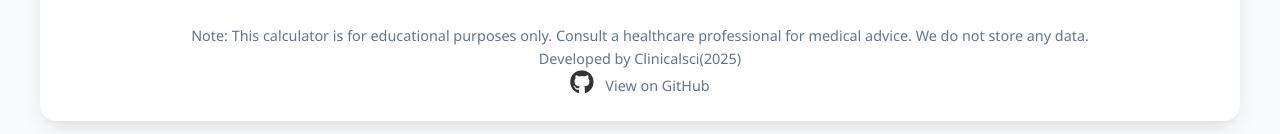
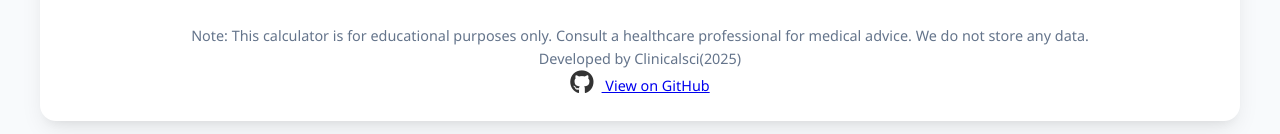
Before and after one commit to s4n7/ldl-calculator, a plain HTML site: page index.html in a window 1280 px wide. Shown: the part 1407-1541 px from the top of the page. Drawn offline with Linux system fonts and the light colour scheme.

Commit message:
Update index.html

```diff
--- a/index.html
+++ b/index.html
@@ -525,10 +525,10 @@
         <footer>
             <p>Note: This calculator is for educational purposes only. Consult a healthcare professional for medical advice. We do not store any data.</p>
             <p class="mt-2"> Developed by Clinicalsci(2025) </p>
-            <p <a href="https://github.com/s4n7/ldl-calculator" target="_blank" rel="noopener noreferrer">
-      <i class="fab fa-github" style="font-size: 24px; color: #333; margin-right: 8px;"></i> View on GitHub
-    </a>
-  </p>
+            <p><a href="https://github.com/s4n7/ldl-calculator" target="_blank" rel="noopener noreferrer">
+             <i class="fab fa-github" style="font-size: 24px; color: #333; margin-right: 8px;"></i> View on GitHub
+              </a>
+            </p>
         </footer>
     </div>
 
```
